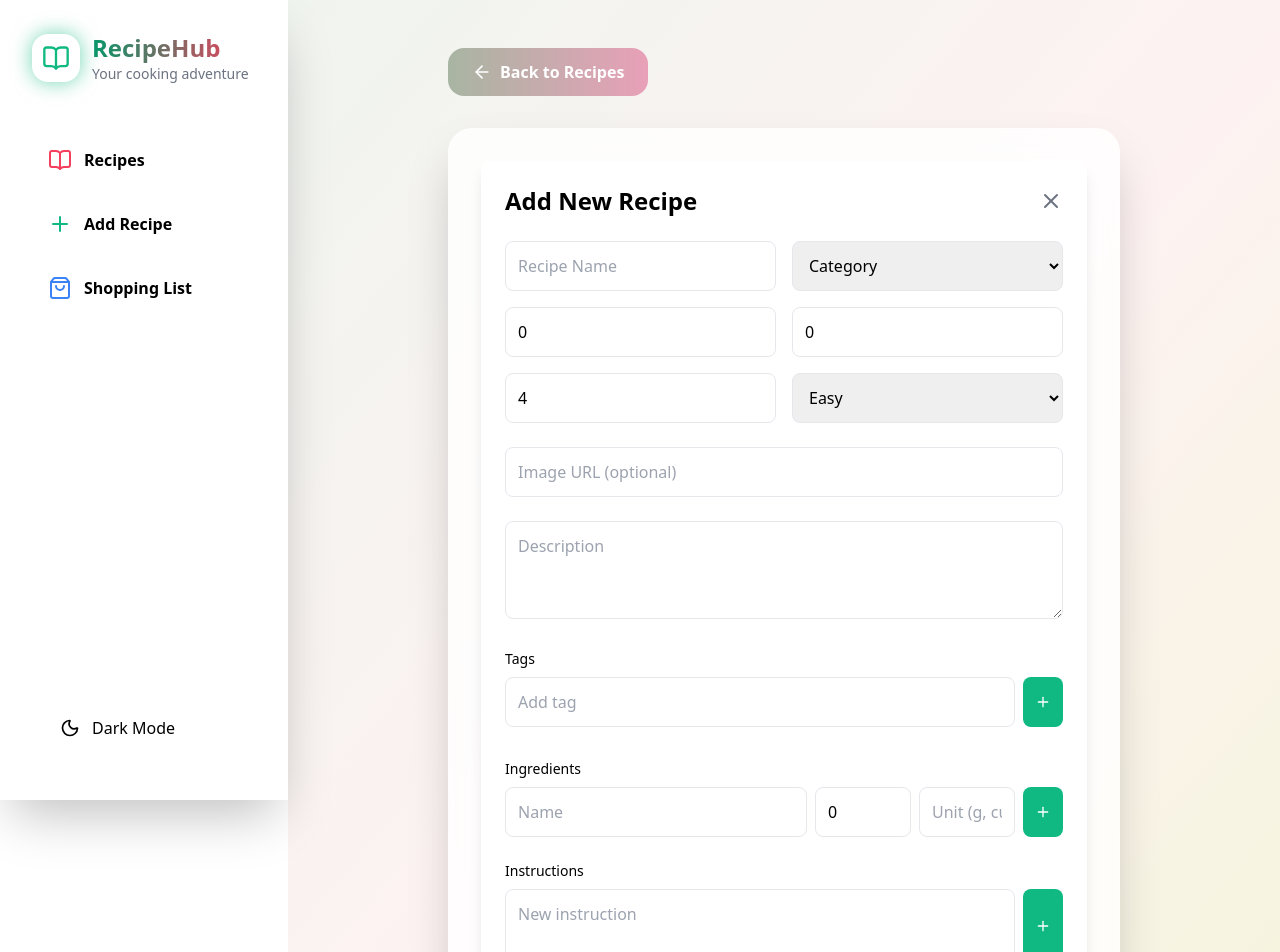
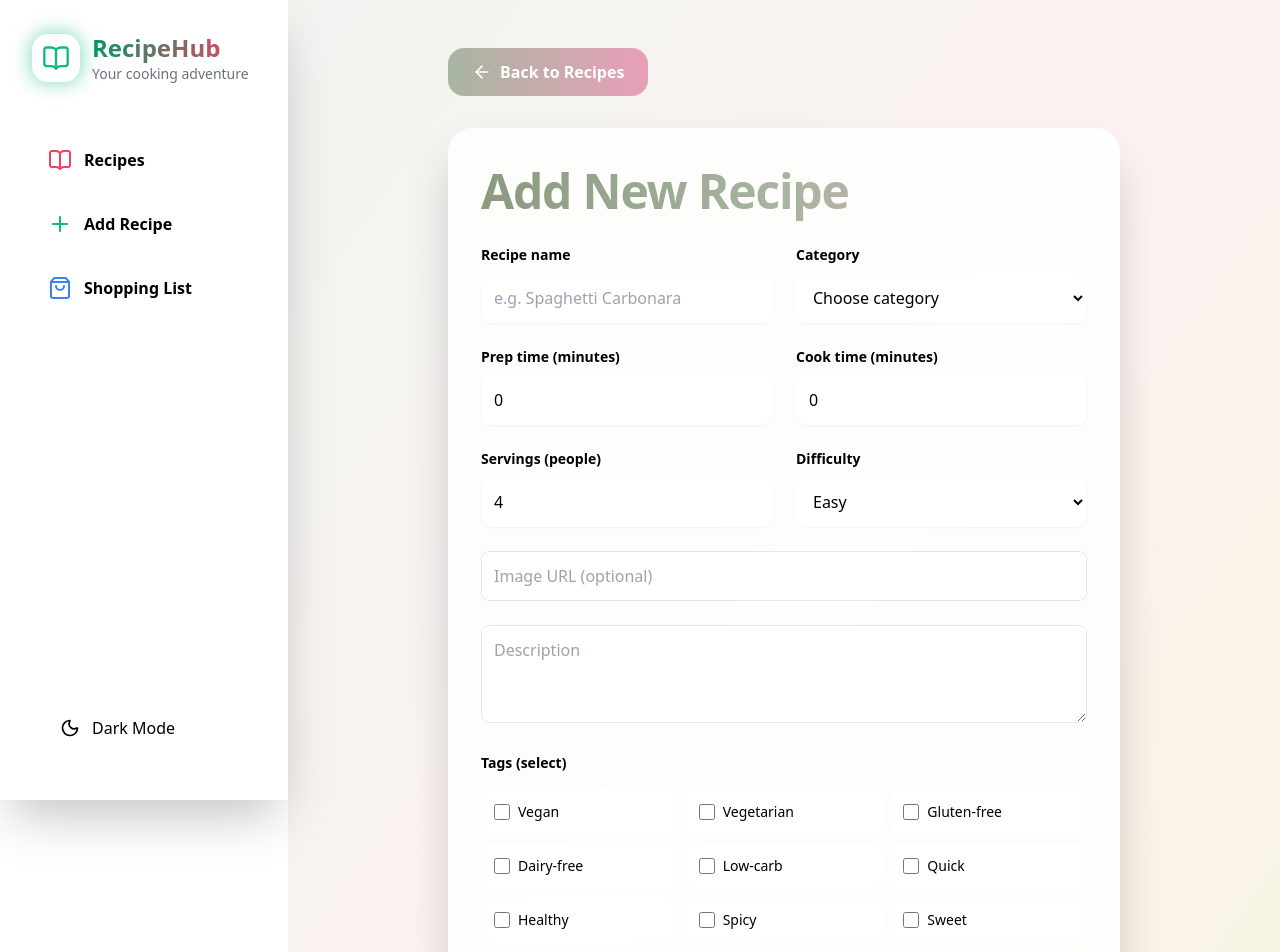
Before and after one commit to sicawu/recipe-app-frontend, a React (Create React App) app: page /add-recipe in a window 1280 px wide. Shown: the top 952 px of the page. Built offline with nearby package versions, Linux system fonts and the light colour scheme.

Commit message:
Optimize RecipeAdd page

```diff
--- a/src/components/AddRecipeForm.jsx
+++ b/src/components/AddRecipeForm.jsx
@@ -1,8 +1,12 @@
 import React, { useState } from 'react';
 import { Plus, Trash2, X } from 'lucide-react';
 import { addRecipe } from '../services/recipeService';
-const CATEGORIES = ['Main Course', 'Breakfast', 'Dessert', 'Snack'];
+  const CATEGORIES = [
+    'Breakfast', 'Lunch', 'Dinner', 'Dessert', 'Appetizer', 'Main Course',
+    'Side Dish', 'Snack', 'Drink', 'Dip', 'Sauce', 'Salad', 'Soup', 'Bake', 'Grill'
+  ];
   const DIFFICULTIES = ['Easy', 'Medium', 'Pro'];
+  const UNITS = ['g', 'kg', 'ml', 'l', 'tsp', 'tbsp', 'piece', 'cup', 'handful', 'bunch'];
 
 export default function AddRecipeForm1({ onClose, onSuccess }) {
   const [formData, setFormData] = useState({
@@ -62,56 +66,72 @@ export default function AddRecipeForm1({ onClose, onSuccess }) {
   };
 
   return (
-    <div className="p-6 bg-white rounded-lg shadow-lg max-w-2xl mx-auto">
-      <div className="flex items-center justify-between mb-6">
-        <h2 className="text-2xl font-bold">Add New Recipe</h2>
-        <button onClick={onClose} className="text-gray-500 hover:text-gray-700">
-          <X className="w-6 h-6" />
-        </button>
-      </div>
+    <div className="sage-glass rounded-3xl shadow-2xl p-8 max-w-2xl mx-auto">
+      <h1 className="text-5xl font-bold leading-tight bg-gradient-to-r from-sage-600 via-sage-500 to-pinky-500 bg-clip-text text-transparent tracking-tight mb-6">
+        Add New Recipe
+      </h1>
       <form onSubmit={handleSubmit} className="space-y-6">
         {/* Basic Info */}
-        <div className="grid grid-cols-1 md:grid-cols-2 gap-4">
+        <div className="grid grid-cols-1 md:grid-cols-2 gap-6">
+          <div>
+            <label className="block text-sm font-semibold text-sage-700 mb-2">Recipe name</label>
             <input
-            placeholder="Recipe Name"
+              placeholder="e.g. Spaghetti Carbonara"
               value={formData.name}
               onChange={(e) => setFormData({ ...formData, name: e.target.value })}
-            className="p-3 border rounded-lg focus:ring-2 focus:ring-blue-500 focus:border-blue-500"
+              className="w-full p-3 sage-glass rounded-xl focus:ring-2 focus:ring-pinky-400 shadow-sm"
               required
             />
-          <select value={formData.category} onChange={(e) => setFormData({ ...formData, category: e.target.value })} className="p-3 border rounded-lg focus:ring-2 focus:ring-blue-500">
-            <option value="">Category</option>
+          </div>
+          <div>
+            <label className="block text-sm font-semibold text-sage-700 mb-2">Category</label>
+            <select value={formData.category} onChange={(e) => setFormData({ ...formData, category: e.target.value })} className="w-full p-3 sage-glass rounded-xl focus:ring-2 focus:ring-pinky-400 shadow-sm">
+              <option value="">Choose category</option>
               {CATEGORIES.map((cat) => (
                 <option key={cat} value={cat}>{cat}</option>
               ))}
             </select>
+          </div>
+          <div>
+            <label className="block text-sm font-semibold text-sage-700 mb-2">Prep time (minutes)</label>
             <input
               type="number"
-            placeholder="Prep Time (min)"
+              placeholder="15"
               value={formData.prepTime}
               onChange={(e) => setFormData({ ...formData, prepTime: Number(e.target.value) })}
-            className="p-3 border rounded-lg focus:ring-2 focus:ring-blue-500"
+              className="w-full p-3 sage-glass rounded-xl focus:ring-2 focus:ring-pinky-400 shadow-sm"
             />
+          </div>
+          <div>
+            <label className="block text-sm font-semibold text-sage-700 mb-2">Cook time (minutes)</label>
             <input
               type="number"
-            placeholder="Cook Time (min)"
+              placeholder="20"
               value={formData.cookTime}
               onChange={(e) => setFormData({ ...formData, cookTime: Number(e.target.value) })}
-            className="p-3 border rounded-lg focus:ring-2 focus:ring-blue-500"
+              className="w-full p-3 sage-glass rounded-xl focus:ring-2 focus:ring-pinky-400 shadow-sm"
             />
+          </div>
+          {/* Duplicate prep/cook inputs removed - now labeled above */}
+          <div>
+            <label className="block text-sm font-semibold text-sage-700 mb-2">Servings (people)</label>
             <input
               type="number"
-            placeholder="Servings"
+              placeholder="4"
               value={formData.servings}
               onChange={(e) => setFormData({ ...formData, servings: Number(e.target.value) })}
-            className="p-3 border rounded-lg focus:ring-2 focus:ring-blue-500"
+              className="w-full p-3 sage-glass rounded-xl focus:ring-2 focus:ring-pinky-400 shadow-sm"
               required
             />
-          <select value={formData.difficulty} onChange={(e) => setFormData({ ...formData, difficulty: e.target.value })} className="p-3 border rounded-lg focus:ring-2 focus:ring-blue-500">
+          </div>
+          <div>
+            <label className="block text-sm font-semibold text-sage-700 mb-2">Difficulty</label>
+            <select value={formData.difficulty} onChange={(e) => setFormData({ ...formData, difficulty: e.target.value })} className="w-full p-3 sage-glass rounded-xl focus:ring-2 focus:ring-pinky-400 shadow-sm">
               <option value="Easy">Easy</option>
               <option value="Medium">Medium</option>
               <option value="Pro">Pro</option>
             </select>
+          </div>
         </div>
 
         {/* Image */}
@@ -133,27 +153,24 @@ export default function AddRecipeForm1({ onClose, onSuccess }) {
 
         {/* Tags */}
         <div>
-          <label className="block text-sm font-medium mb-2">Tags</label>
-          <div className="flex gap-2 mb-2">
+          <label className="block text-sm font-semibold text-sage-700 mb-4">Tags (select)</label>
+          <div className="grid grid-cols-2 md:grid-cols-3 gap-2">
+            {['Vegan', 'Vegetarian', 'Gluten-free', 'Dairy-free', 'Low-carb', 'Quick', 'Healthy', 'Spicy', 'Sweet', 'Savory', 'Family-friendly', 'Budget'].map((tag) => (
+              <label key={tag} className="flex items-center gap-2 p-3 sage-glass rounded-xl cursor-pointer hover:shadow-md transition-all">
                 <input
-              placeholder="Add tag"
-              value={newTag}
-              onChange={(e) => setNewTag(e.target.value)}
-              onKeyPress={(e) => e.key === 'Enter' && addTag()}
-              className="flex-1 p-3 border rounded-lg focus:ring-2 focus:ring-blue-500"
+                  type="checkbox"
+                  checked={formData.tags.includes(tag)}
+                  onChange={(e) => {
+                    if (e.target.checked) {
+                      setFormData({ ...formData, tags: [...formData.tags, tag] });
+                    } else {
+                      setFormData({ ...formData, tags: formData.tags.filter(t => t !== tag) });
+                    }
+                  }}
+                  className="w-4 h-4 text-pinky-500 rounded focus:ring-pinky-400"
                 />
-            <button type="button" onClick={addTag} className="p-3 bg-fir-500 text-white rounded-lg hover:bg-fir-600">
-              <Plus className="w-4 h-4" />
-            </button>
-          </div>
-          <div className="flex flex-wrap gap-2">
-            {formData.tags.map((tag, index) => (
-              <div key={index} className="flex items-center gap-1 bg-gray-200 px-3 py-1 rounded-full text-sm">
-                {tag}
-                <button onClick={() => removeTag(index)} className="text-scandi-500 hover:text-fir-600">
-                  <Trash2 className="w-4 h-4" />
-                </button>
-              </div>
+                <span className="text-sm">{tag}</span>
+              </label>
             ))}
           </div>
         </div>
@@ -175,12 +192,12 @@ export default function AddRecipeForm1({ onClose, onSuccess }) {
               onChange={(e) => setNewIngredient({ ...newIngredient, amount: Number(e.target.value) })}
               className="w-24 p-3 border rounded-lg focus:ring-2 focus:ring-blue-500"
             />
-            <input
-              placeholder="Unit (g, cups, etc)"
-              value={newIngredient.unit}
-              onChange={(e) => setNewIngredient({ ...newIngredient, unit: e.target.value })}
-              className="w-24 p-3 border rounded-lg focus:ring-2 focus:ring-blue-500"
-            />
+            <select value={newIngredient.unit} onChange={(e) => setNewIngredient({ ...newIngredient, unit: e.target.value })} className="w-28 p-3 sage-glass rounded-xl focus:ring-2 focus:ring-pinky-400 shadow-sm">
+              <option value="">Unit</option>
+              {UNITS.map((u) => (
+                <option key={u} value={u}>{u}</option>
+              ))}
+            </select>
             <button type="button" onClick={addIngredient} className="p-3 bg-fir-500 text-white rounded-lg hover:bg-fir-600">
               <Plus className="w-4 h-4" />
             </button>
--- a/src/pages/AddRecipePage.jsx
+++ b/src/pages/AddRecipePage.jsx
@@ -21,12 +21,10 @@ export default function AddRecipePage() {
           Back to Recipes
         </button>
 
-        <div className="sage-glass rounded-3xl shadow-2xl p-8">
-          <AddRecipeForm
+        <AddRecipeForm
             onClose={() => navigate('/recipes')}
             onSuccess={handleSuccess}
           />
-        </div>
       </div>
     </div>
   );
```
Also changed, not shown: 1 other file (tests, documents, lock files or other folders). Lines whose indentation alone changed are shown as unchanged.
